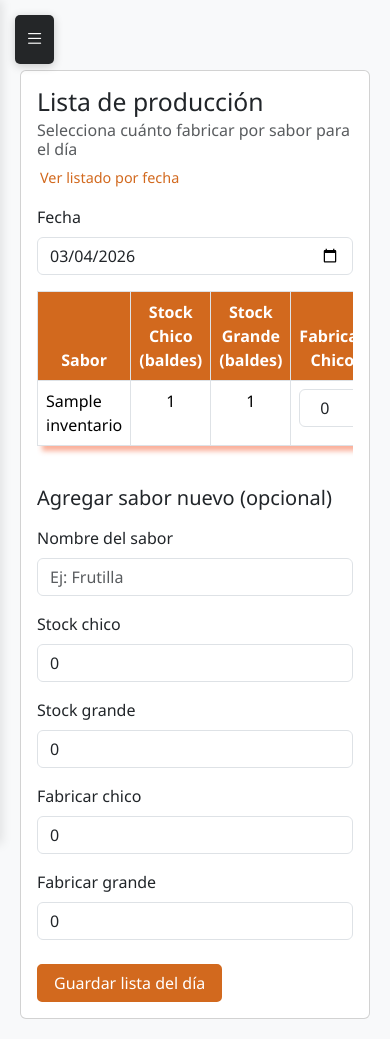
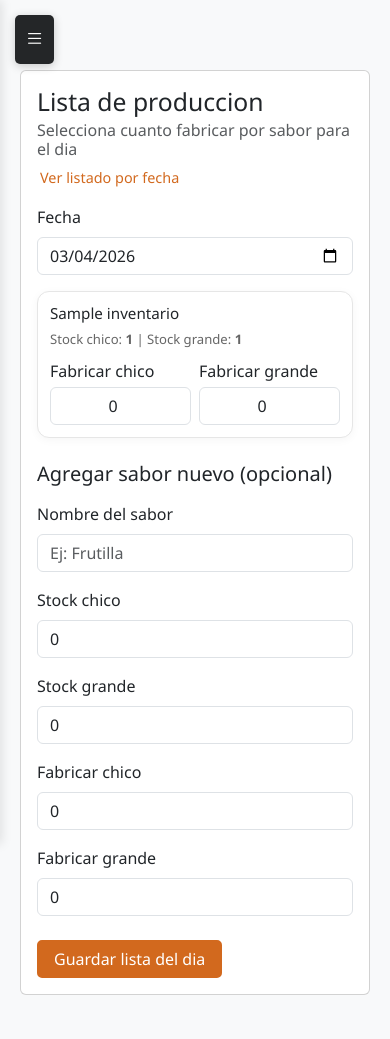
Before and after one commit to rodsavic/Heladeria, a Django app: page /inventario/produccion/crear/ in a window 390 px wide. After the commit the page ends 995 px from the top, so only its background shows below. Run offline with Django 3.2, Linux system fonts and the light colour scheme; a user stored in the database is signed in; tables that the repository leaves empty hold one stand-in row (values such as "Sample post"); some libraries are stand-ins or nearby versions.

Commit message:
clases responsive

```diff
--- a/apps/templates/inventario/produccion_create.html
+++ b/apps/templates/inventario/produccion_create.html
@@ -1,12 +1,49 @@
 {% extends "base/base.html" %}
 
-{% block title %}Nueva Producción{% endblock %}
+{% block title %}Nueva Produccion{% endblock %}
 
 {% block content %}
+<style>
+    .produccion-table th,
+    .produccion-table td {
+        vertical-align: middle;
+        white-space: nowrap;
+    }
+
+    .produccion-table thead th {
+        position: sticky;
+        top: 0;
+        z-index: 2;
+    }
+
+    .produccion-table input[type="number"] {
+        min-width: 90px;
+    }
+
+    .sabor-card {
+        border: 1px solid #e6e6e6;
+        border-radius: 12px;
+        background: #fff;
+        padding: 0.75rem;
+        box-shadow: 0 2px 10px rgba(0, 0, 0, 0.04);
+    }
+
+    .sabor-card h6 {
+        margin-bottom: 0.5rem;
+        font-size: 0.95rem;
+    }
+
+    .sabor-meta {
+        font-size: 0.82rem;
+        color: #666;
+        margin-bottom: 0.6rem;
+    }
+</style>
+
 <div class="card" style="width: 100%;">
     <div class="card-body">
-        <h2 class="card-title">Lista de producción</h2>
-        <h6 class="card-subtitle mb-2 text-muted">Selecciona cuánto fabricar por sabor para el día</h6>
+        <h2 class="card-title">Lista de produccion</h2>
+        <h6 class="card-subtitle mb-2 text-muted">Selecciona cuanto fabricar por sabor para el dia</h6>
         <a href="{% url 'inventario:lista_produccion' %}" class="card-link mb-3">Ver listado por fecha</a>
 
         <form method="post" class="mt-3">
@@ -18,8 +55,8 @@
                 </div>
             </div>
 
-            <div class="table-responsive mb-4">
-                <table class="table table-bordered">
+            <div class="table-responsive mb-4 d-none d-md-block">
+                <table class="table table-bordered produccion-table">
                     <thead class="table-head-color text-center">
                     <tr>
                         <th style="color:white;">Sabor</th>
@@ -54,6 +91,30 @@
                 </table>
             </div>
 
+            <div class="d-md-none mb-4">
+                {% for item in inventario %}
+                <div class="sabor-card mb-2">
+                    <h6>{{ item.nombre }}</h6>
+                    <div class="sabor-meta">
+                        Stock chico: <strong>{{ item.cant_chico }}</strong> | Stock grande: <strong>{{ item.cant_grande }}</strong>
+                    </div>
+                    <input type="hidden" name="inventario_id[]" value="{{ item.id }}">
+                    <div class="row g-2">
+                        <div class="col-6">
+                            <label class="form-label mb-1">Fabricar chico</label>
+                            <input type="number" name="fabricar_chico[]" class="form-control text-center" min="0" value="0">
+                        </div>
+                        <div class="col-6">
+                            <label class="form-label mb-1">Fabricar grande</label>
+                            <input type="number" name="fabricar_grande[]" class="form-control text-center" min="0" value="0">
+                        </div>
+                    </div>
+                </div>
+                {% empty %}
+                <div class="alert alert-light border text-center">No hay sabores cargados en inventario.</div>
+                {% endfor %}
+            </div>
+
             <h5 class="mb-3">Agregar sabor nuevo (opcional)</h5>
             <div class="row g-3 mb-4">
                 <div class="col-md-4">
@@ -78,7 +139,7 @@
                 </div>
             </div>
 
-            <button type="submit" class="btn-crear">Guardar lista del día</button>
+            <button type="submit" class="btn-crear">Guardar lista del dia</button>
         </form>
     </div>
 </div>
--- a/apps/templates/inventario/produccion_lista.html
+++ b/apps/templates/inventario/produccion_lista.html
@@ -7,6 +7,7 @@
     <div class="card-body">
         <h2 class="card-title">Producción diaria</h2>
         <h6 class="card-subtitle mb-2 text-muted">Fecha y sabores a prepararse</h6>
+        <a href="{% url 'inventario:inventario' %}" class="card-link mb-3">Volver a inventario</a>
 
         <div class="d-flex justify-content-end mb-3">
             <a class="btn btn-crear btn-sm" href="{% url 'inventario:crear_produccion' %}">
```
